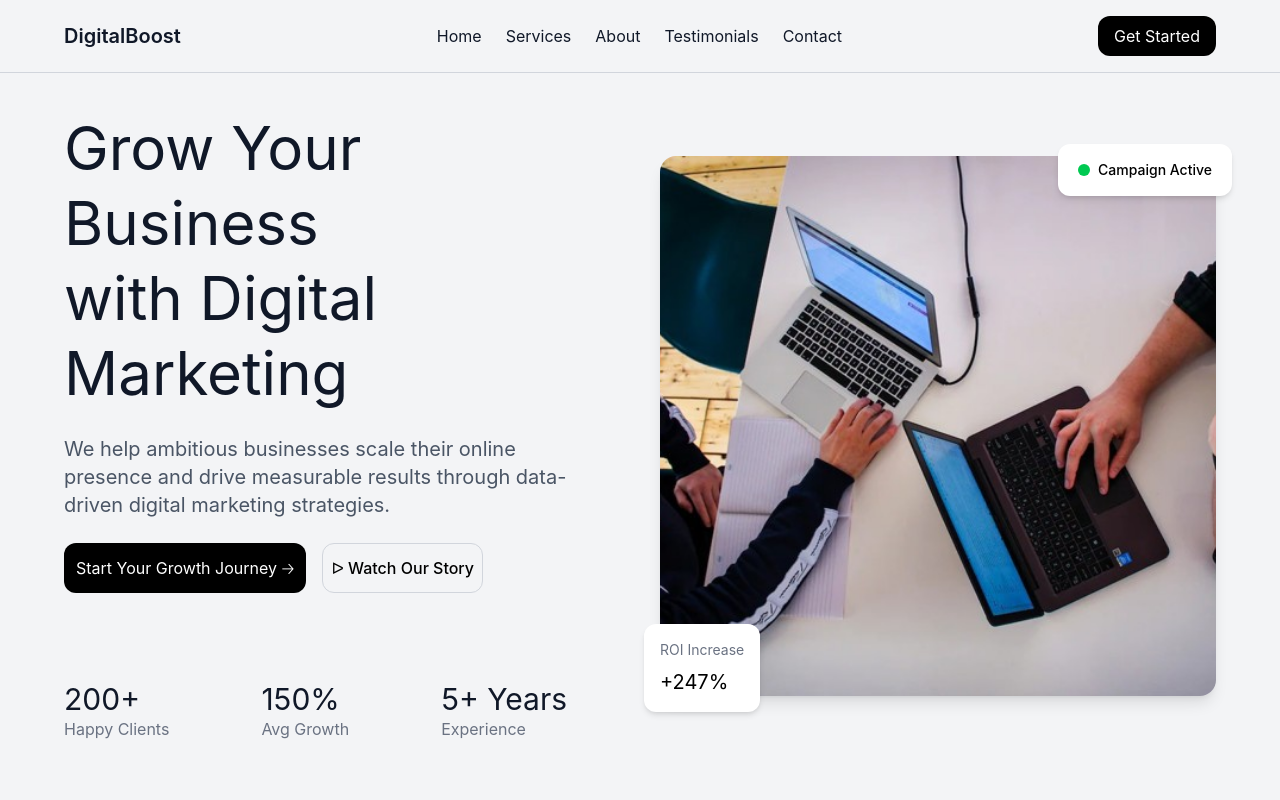
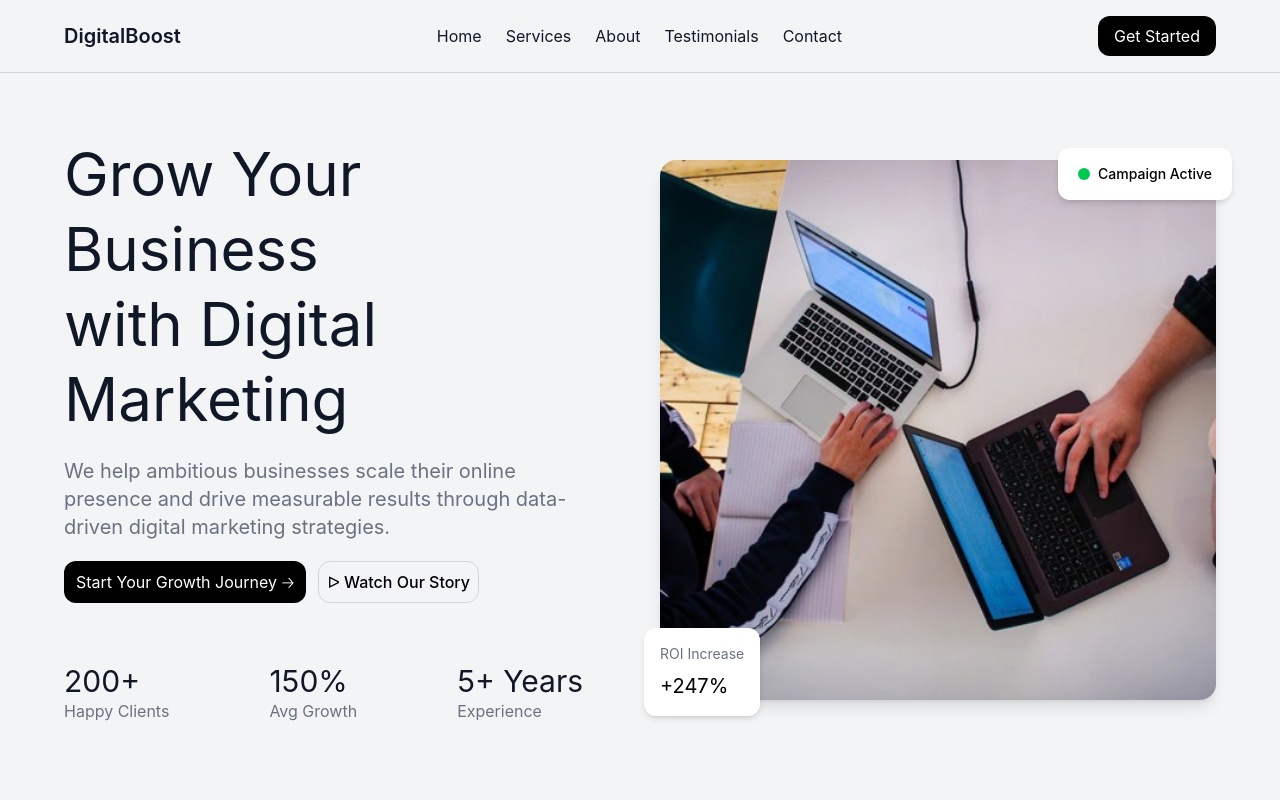
Before and after one commit to gayathri23-y/Agency-digital-market, a React (Vite) app: page / in a window 1280 px wide. Shown: the top 800 px of the page. Built offline with nearby package versions, Linux system fonts and the light colour scheme.

Commit message:
correction hero section

```diff
--- a/package.json
+++ b/package.json
@@ -29,5 +29,4 @@
     "globals": "^17.4.0",
     "vite": "^8.0.1"
   }
-
 }
--- a/src/Components/Home/Hero.jsx
+++ b/src/Components/Home/Hero.jsx
@@ -3,33 +3,39 @@ import heroImage from "./../../assets/Home/ADM.jpg";
 
 const Hero = () => {
   return (
-    <section className="w-full min-h-screen bg-[#f3f4f6] flex items-center pt-32 md:pt-22">
-      <div className="max-w-7xl mx-auto px-6 sm:px-8 md:px-16 lg:px-16 mb-9 grid md:grid-cols-2 gap-10 items-center">
+    <section className="w-full min-h-screen bg-[#f3f4f6] flex items-center pt-20 md:pt-25">
+
+      <div className="max-w-7xl mx-auto px-6 sm:px-8 md:px-16 lg:px-16 mb-6 md:mb-10
+                      grid grid-cols-1 md:grid-cols-1 lg:grid-cols-2 gap-6 md:gap-10 items-center">
 
         {/* LEFT CONTENT */}
-        <div className="text-center md:text-left">
+        <div className="text-center md:text-left order-1 lg:order-1">
+
           <h1 className="text-3xl sm:text-4xl md:text-6xl font-lg text-gray-900 leading-tight">
             Grow Your Business <br /> with Digital <br /> Marketing
           </h1>
 
-          <p className="mt-6 text-gray-600 text-base sm:text-xl max-w-lg mx-auto md:mx-0">
+          <p className="mt-5 text-gray-500 text-base sm:text-xl max-w-lg mx-auto md:mx-0">
             We help ambitious businesses scale their online presence and drive
             measurable results through data-driven digital marketing strategies.
           </p>
 
           {/* Buttons */}
-          <div className="mt-6 flex flex-col sm:flex-row gap-4 justify-center md:justify-start">
-            <button className="bg-black text-white px-3 py-3 rounded-xl flex items-center justify-center gap-2 hover:bg-gray-800 transition">
+          <div className="mt-5 flex flex-col sm:flex-row gap-3 justify-center md:justify-start">
+            <button className="bg-black text-white px-3 py-2 rounded-xl flex items-center justify-center gap-2 hover:bg-gray-800 transition">
               Start Your Growth Journey 🡢
             </button>
 
-            <button className="border border-gray-300 px-2 py-3 font-medium rounded-xl flex items-center justify-center gap-2 hover:bg-gray-100 transition">
+            <button className="border border-gray-300 px-2 py-2 font-medium rounded-xl flex items-center justify-center gap-2 hover:bg-gray-100 transition">
               ᐅ Watch Our Story
             </button>
           </div>
 
           {/* Stats */}
-          <div className="mt-22 flex flex-col sm:flex-row gap-6 sm:gap-23 text-gray-900 justify-center md:justify-start">
+          <div className="mt-10 md:mt-12 lg:mt-15
+                          flex flex-col sm:flex-row
+                          gap-5 sm:gap-8 md:gap-10 lg:gap-25
+                          text-gray-900 justify-center md:justify-start">
             <div>
               <h2 className="text-2xl sm:text-3xl font-lg">200+</h2>
               <p className="text-gray-500">Happy Clients</p>
@@ -45,31 +51,38 @@ const Hero = () => {
               <p className="text-gray-500">Experience</p>
             </div>
           </div>
+
         </div>
 
         {/* RIGHT IMAGE */}
-        <div className="relative flex justify-center md:justify-end mt-15 md:mt-0">
+        <div className="relative flex justify-center md:justify-center lg:justify-end mt-6 md:mt-0
+                        order-2 lg:order-2">
 
           {/* Main Image */}
           <img
-  src={heroImage}
-  alt="Hero"
-  className="w-[600px] h-[350px] sm:h-[420px] md:h-[520px] lg:h-[540px]
-             rounded-2xl shadow-lg object-cover"
-/>
+            src={heroImage}
+            alt="Hero"
+            className="w-full md:w-[90%] lg:w-[600px]
+                       h-[300px] sm:h-[380px] md:h-[500px] lg:h-[540px]
+                       rounded-2xl shadow-lg object-cover"
+          />
+
           {/* Top Right Card */}
-          <div className="absolute top-2 right-2 sm:top-4 sm:right-4 md:-top-3 md:-right-4 bg-white px-3 py-3 sm:px-5 sm:py-4 rounded-xl shadow-md flex items-center gap-2">
+          <div className="absolute top-2 right-2 sm:top-4 sm:right-4 md:-top-3 md:-right-4
+                          bg-white px-3 py-3 sm:px-5 sm:py-4 rounded-xl shadow-md flex items-center gap-2">
             <span className="w-2 h-2 sm:w-3 sm:h-3 bg-green-500 rounded-full"></span>
             <p className="text-xs sm:text-sm font-medium">Campaign Active</p>
           </div>
 
           {/* Bottom Left Card */}
-          <div className="absolute bottom-2 left-2 sm:bottom-4 sm:left-4 md:-bottom-4 md:-left-4 bg-white px-3 py-2 sm:px-4 sm:py-4 rounded-xl shadow-md">
+          <div className="absolute bottom-2 left-2 sm:bottom-4 sm:left-4 md:-bottom-4 md:-left-4
+                          bg-white px-3 py-2 sm:px-4 sm:py-4 rounded-xl shadow-md">
             <p className="text-xs sm:text-sm text-gray-500">ROI Increase</p>
             <h3 className="text-sm mt-2 sm:text-xl font-lg">+247%</h3>
           </div>
 
         </div>
+
       </div>
     </section>
   );
```
